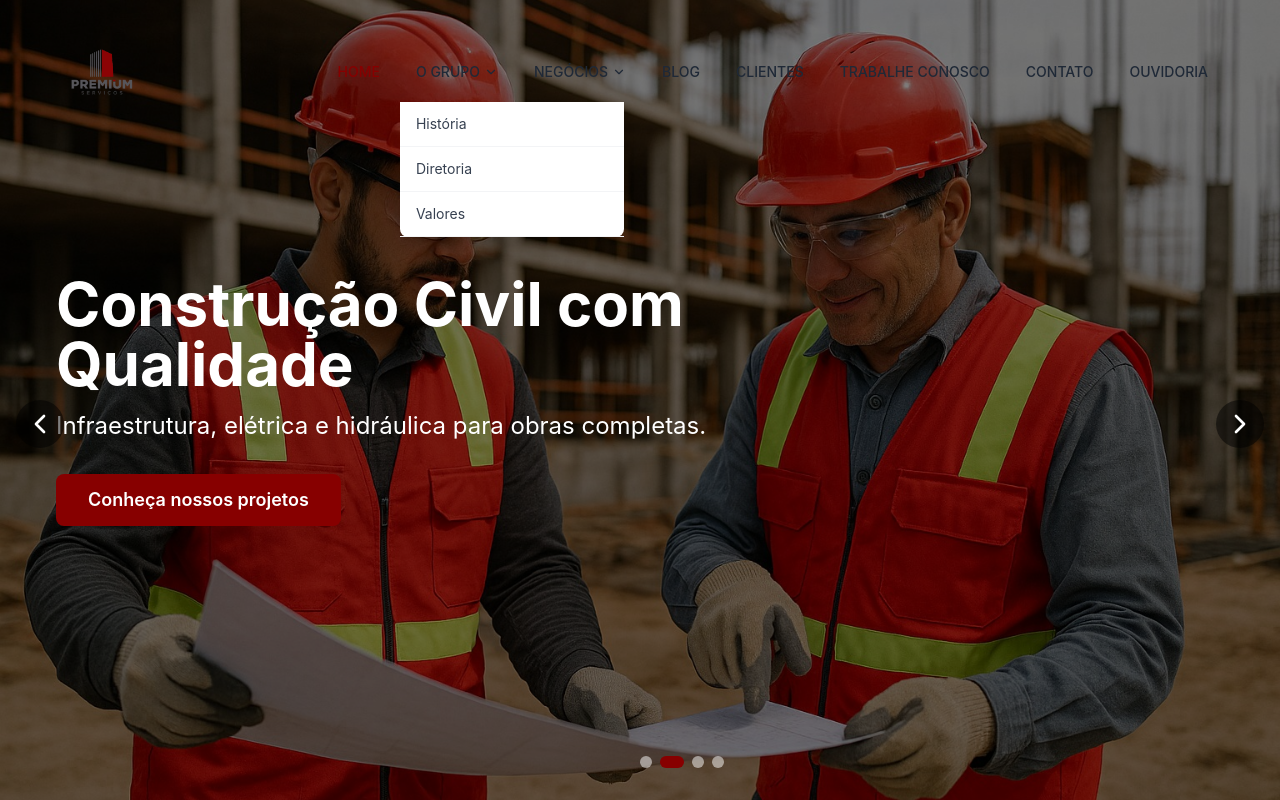
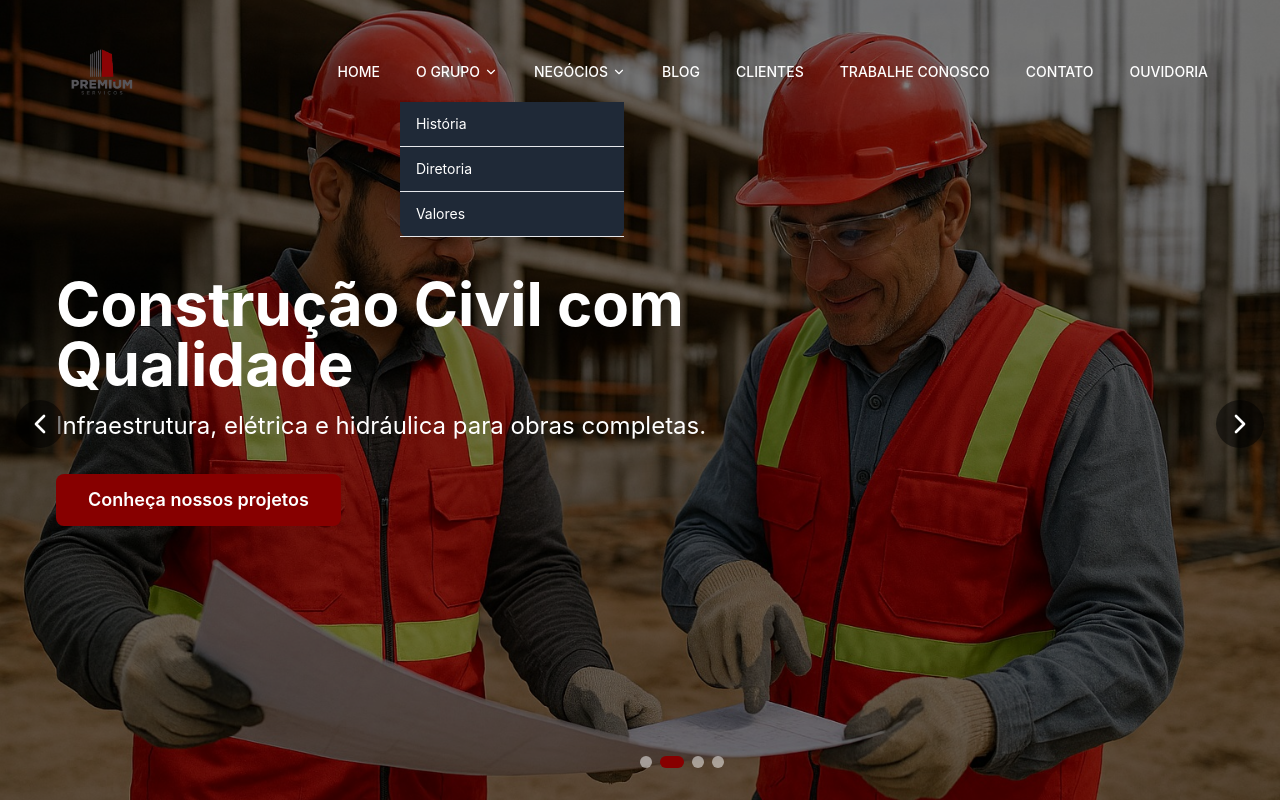
Before and after one commit to fullstackpaduavinicius/premium-servi-os, a React (Vite) app: page / in a window 1280 px wide. Both pictures are taken after a click on the button "O GRUPO". Shown: the top 800 px of the page. Built offline with nearby package versions, Linux system fonts and the light colour scheme.

Commit message:
alinhamento com cliente

```diff
--- a/src/components/layout/Footer.jsx
+++ b/src/components/layout/Footer.jsx
@@ -1,38 +1,68 @@
+import {
+  FiPhone,
+  FiMail,
+  FiMapPin,
+  FiFacebook,
+  FiInstagram,
+  FiLinkedin,
+} from 'react-icons/fi';
+
 const Footer = () => {
   return (
-    <footer className="bg-secondary text-white py-8">
-      <div className="container mx-auto px-4">
-        <div className="grid grid-cols-1 md:grid-cols-3 gap-8">
+    <footer className="bg-gray-800 text-white pt-12 pb-6">
+      <div className="container mx-auto px-4 grid md:grid-cols-4 gap-8">
+
+        {/* Sobre a Empresa */}
         <div>
-            <h3 className="text-xl font-bold mb-4">Meu Site Institucional</h3>
-            <p className="text-highlight">
-              Soluções profissionais para sua empresa.
+          <h4 className="text-lg font-semibold mb-4">Premium Serviços</h4>
+          <p className="text-sm text-gray-300">
+            Soluções completas em terceirização de mão de obra, limpeza, conservação, gestão de resíduos e construção civil.
           </p>
         </div>
+
+        {/* Links Úteis */}
         <div>
-            <h4 className="text-lg font-semibold mb-4">Links Rápidos</h4>
-            <ul className="space-y-2">
-              <li><a href="/" className="hover:text-primary transition-colors">Home</a></li>
-              <li><a href="/about" className="hover:text-primary transition-colors">Sobre</a></li>
-              <li><a href="/services" className="hover:text-primary transition-colors">Serviços</a></li>
-              <li><a href="/contact" className="hover:text-primary transition-colors">Contato</a></li>
+          <h4 className="text-lg font-semibold mb-4">Links</h4>
+          <ul className="space-y-2 text-sm">
+            <li><a href="/" className="hover:underline text-gray-300">Home</a></li>
+            <li><a href="/grupo" className="hover:underline text-gray-300">O Grupo</a></li>
+            <li><a href="/negocios" className="hover:underline text-gray-300">Negócios</a></li>
+            <li><a href="/contato" className="hover:underline text-gray-300">Contato</a></li>
           </ul>
         </div>
+
+        {/* Contato */}
         <div>
           <h4 className="text-lg font-semibold mb-4">Contato</h4>
-            <address className="not-italic text-highlight">
-              <p>Email: contato@meusite.com</p>
-              <p>Telefone: (11) 1234-5678</p>
-              <p>Endereço: Rua Exemplo, 123 - São Paulo/SP</p>
-            </address>
+          <ul className="space-y-3 text-sm text-gray-300">
+            <li className="flex items-center gap-2">
+              <FiPhone /> (79) 99999-9999
+            </li>
+            <li className="flex items-center gap-2">
+              <FiMail /> contato@premiumservicos.com.br
+            </li>
+            <li className="flex items-center gap-2">
+              <FiMapPin /> Aracaju - SE, Brasil
+            </li>
+          </ul>
+        </div>
+
+        {/* Redes Sociais */}
+        <div>
+          <h4 className="text-lg font-semibold mb-4">Siga-nos</h4>
+          <div className="flex space-x-4">
+            <a href="#" className="hover:text-primary"><FiFacebook size={20} /></a>
+            <a href="#" className="hover:text-primary"><FiInstagram size={20} /></a>
+            <a href="#" className="hover:text-primary"><FiLinkedin size={20} /></a>
           </div>
         </div>
-        <div className="border-t border-highlight mt-8 pt-6 text-center text-highlight">
-          <p>&copy; {new Date().getFullYear()} Meu Site Institucional. Todos os direitos reservados.</p>
       </div>
+
+      <div className="border-t border-gray-700 mt-8 pt-4 text-center text-sm text-gray-400">
+        © {new Date().getFullYear()} Premium Serviços. Todos os direitos reservados.
       </div>
     </footer>
-  )
-}
+  );
+};
 
-export default Footer
+export default Footer;
--- a/src/components/layout/Header.jsx
+++ b/src/components/layout/Header.jsx
@@ -13,7 +13,7 @@ const Header = () => {
 
   useEffect(() => {
     const unsubscribe = scrollY.on('change', (latest) => {
-      setIsScrolled(latest > 5); // ativa após pequeno scroll
+      setIsScrolled(latest > 5);
     });
     return () => unsubscribe();
   }, [scrollY]);
@@ -64,13 +64,13 @@ const Header = () => {
     <header
       className={`fixed w-full z-50 transition-all duration-300 ease-in-out ${
         isScrolled
-          ? 'bg-white shadow-md top-0 py-2'
-          : 'bg-white/80 backdrop-blur-md top-6 py-4'
+          ? 'bg-white shadow-md top-0 py-2'  // Fundo branco com scroll
+          : 'bg-transparent top-6 py-4'      // Transparente no topo
       }`}
     >
       <div className="container mx-auto px-4">
         <div className="flex items-center justify-between">
-          {/* Logo */}
+          {/* Logo (cor original sempre) */}
           <a href="/" className="flex items-center">
             <img
               src={logo}
@@ -89,25 +89,37 @@ const Header = () => {
                       onClick={() => toggleDropdown(link.id)}
                       className={`px-4 py-5 font-medium uppercase text-sm flex items-center ${
                         activeLink === link.id
-                          ? 'text-primary'
-                          : 'text-gray-800 hover:text-primary'
+                          ? isScrolled
+                            ? 'text-gray-900'  // Preto com scroll
+                            : 'text-white'     // Branco no topo
+                          : isScrolled
+                          ? 'text-gray-900 hover:text-gray-900'  // Preto com scroll
+                          : 'text-white hover:text-white'        // Branco no topo
                       }`}
                     >
                       {link.name}
                       <FiChevronDown
                         className={`ml-1 transition-transform ${
                           openDropdown === link.id ? 'rotate-180' : ''
-                        }`}
+                        } ${isScrolled ? 'text-gray-900' : 'text-white'}`}
                       />
                     </button>
 
                     {openDropdown === link.id && (
-                      <div className="absolute left-0 top-full mt-0 w-56 bg-white shadow-lg rounded-b-lg z-50">
+                      <div
+                        className={`absolute left-0 top-full mt-0 w-56 shadow-lg rounded-b-lg z-50 ${
+                          isScrolled ? 'bg-white' : 'bg-gray-800'  // Fundo branco ou cinza escuro
+                        }`}
+                      >
                         {link.subItems.map((subItem) => (
                           <a
                             key={subItem.name}
                             href={subItem.path}
-                            className="block px-4 py-3 text-sm text-gray-700 hover:bg-gray-50 hover:text-primary border-b border-gray-100 last:border-0"
+                            className={`block px-4 py-3 text-sm ${
+                              isScrolled
+                                ? 'text-gray-700 hover:bg-gray-100'  // Cinza escuro com scroll
+                                : 'text-white hover:bg-gray-700'     // Branco no topo
+                            } border-b border-gray-200 last:border-0`}
                             onClick={() => setOpenDropdown(null)}
                           >
                             {subItem.name}
@@ -121,8 +133,12 @@ const Header = () => {
                     href={link.path}
                     className={`px-4 py-5 font-medium uppercase text-sm ${
                       activeLink === link.id
-                        ? 'text-primary'
-                        : 'text-gray-800 hover:text-primary'
+                        ? isScrolled
+                          ? 'text-gray-900'  // Preto com scroll
+                          : 'text-white'     // Branco no topo
+                        : isScrolled
+                        ? 'text-gray-900 hover:text-gray-900'  // Preto com scroll
+                        : 'text-white hover:text-white'        // Branco no topo
                     }`}
                     onClick={() => setActiveLink(link.id)}
                   >
@@ -136,7 +152,9 @@ const Header = () => {
           {/* Mobile Menu Button */}
           <button
             onClick={() => setIsMenuOpen(!isMenuOpen)}
-            className="lg:hidden text-gray-700 hover:text-primary"
+            className={`lg:hidden ${
+              isScrolled ? 'text-gray-900' : 'text-white'
+            } hover:opacity-80`}
           >
             {isMenuOpen ? <FiX size={24} /> : <FiMenu size={24} />}
           </button>
@@ -145,7 +163,11 @@ const Header = () => {
 
       {/* Mobile Menu */}
       {isMenuOpen && (
-        <div className="lg:hidden bg-white shadow-lg">
+        <div
+          className={`lg:hidden shadow-lg ${
+            isScrolled ? 'bg-white' : 'bg-gray-800'
+          }`}
+        >
           <div className="container mx-auto px-4 py-4">
             <nav className="flex flex-col space-y-2">
               {navLinks.map((link) => (
@@ -155,14 +177,14 @@ const Header = () => {
                       <button
                         onClick={() => toggleDropdown(link.id)}
                         className={`w-full flex justify-between items-center px-3 py-3 font-medium uppercase text-sm ${
-                          activeLink === link.id ? 'text-primary' : 'text-gray-800'
+                          isScrolled ? 'text-gray-900' : 'text-white'
                         }`}
                       >
                         {link.name}
                         <FiChevronDown
                           className={`transition-transform ${
                             openDropdown === link.id ? 'rotate-180' : ''
-                          }`}
+                          } ${isScrolled ? 'text-gray-900' : 'text-white'}`}
                         />
                       </button>
 
@@ -172,7 +194,11 @@ const Header = () => {
                             <a
                               key={subItem.name}
                               href={subItem.path}
-                              className="block px-3 py-2 text-sm text-gray-600 hover:text-primary"
+                              className={`block px-3 py-2 text-sm ${
+                                isScrolled
+                                  ? 'text-gray-700 hover:bg-gray-100'
+                                  : 'text-white hover:bg-gray-700'
+                              }`}
                               onClick={() => setIsMenuOpen(false)}
                             >
                               {subItem.name}
@@ -185,7 +211,7 @@ const Header = () => {
                     <a
                       href={link.path}
                       className={`block px-3 py-3 font-medium uppercase text-sm ${
-                        activeLink === link.id ? 'text-primary' : 'text-gray-800'
+                        isScrolled ? 'text-gray-900' : 'text-white'
                       }`}
                       onClick={() => {
                         setActiveLink(link.id);
--- a/src/pages/Home.jsx
+++ b/src/pages/Home.jsx
@@ -3,8 +3,6 @@ import { useInView } from 'react-intersection-observer'
 import HeroSection from '../components/sections/HeroSection'
 import AboutSection from '../components/sections/AboutSection'
 import ServicesSection from '../components/sections/ServicesSection'
-import TestimonialsSection from '../components/sections/TestimonialsSection'
-import ContactBanner from '../components/sections/ContactBanner'
 
 const Home = () => {
   const [ref, inView] = useInView({
@@ -26,17 +24,6 @@ const Home = () => {
       </motion.div>
 
       <ServicesSection />
-
-      <motion.div
-        initial={{ opacity: 0, y: 20 }}
-        animate={inView ? { opacity: 1, y: 0 } : {}}
-        transition={{ duration: 0.6, delay: 0.2 }}
-        className="section-alt"
-      >
-        <TestimonialsSection />
-      </motion.div>
-
-      <ContactBanner />
     </div>
   )
 }
```
Lines whose indentation alone changed are shown as unchanged.
